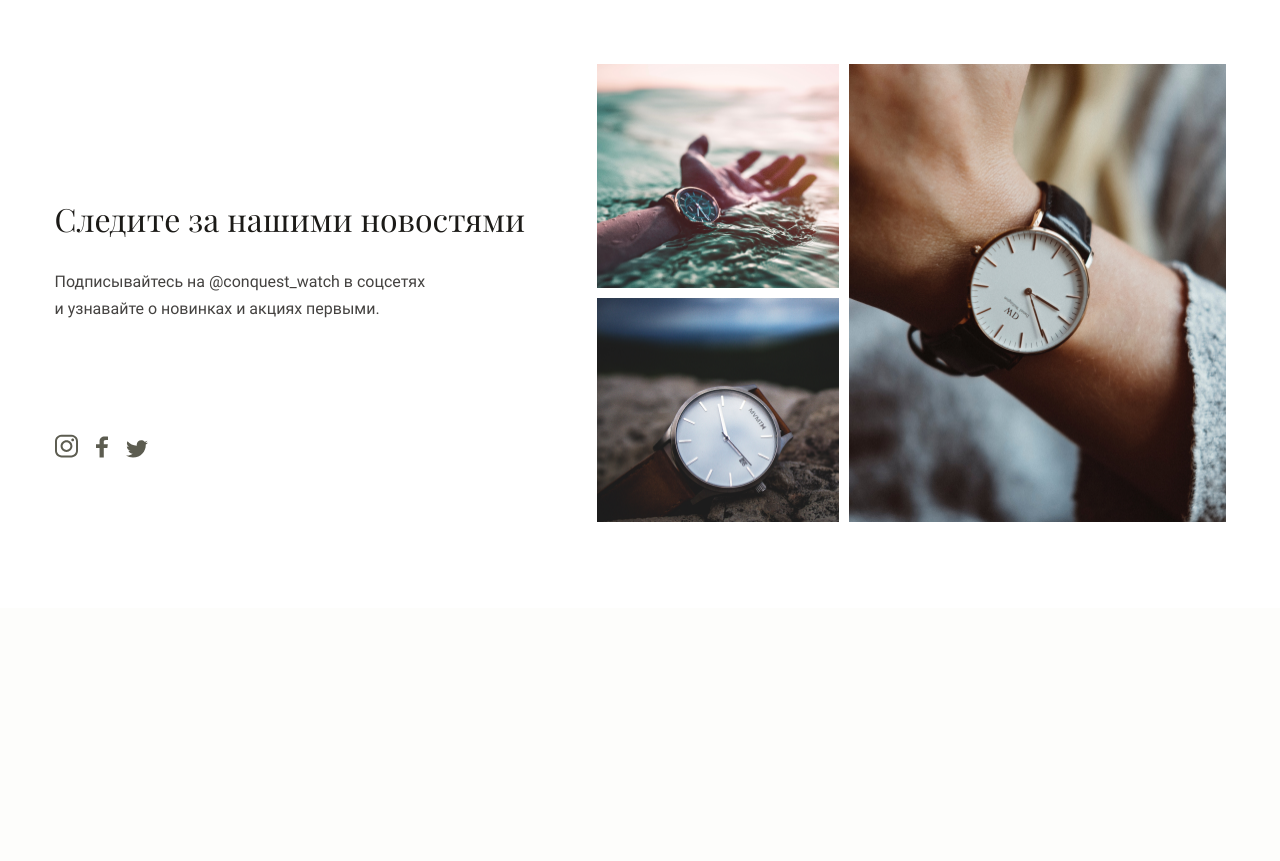
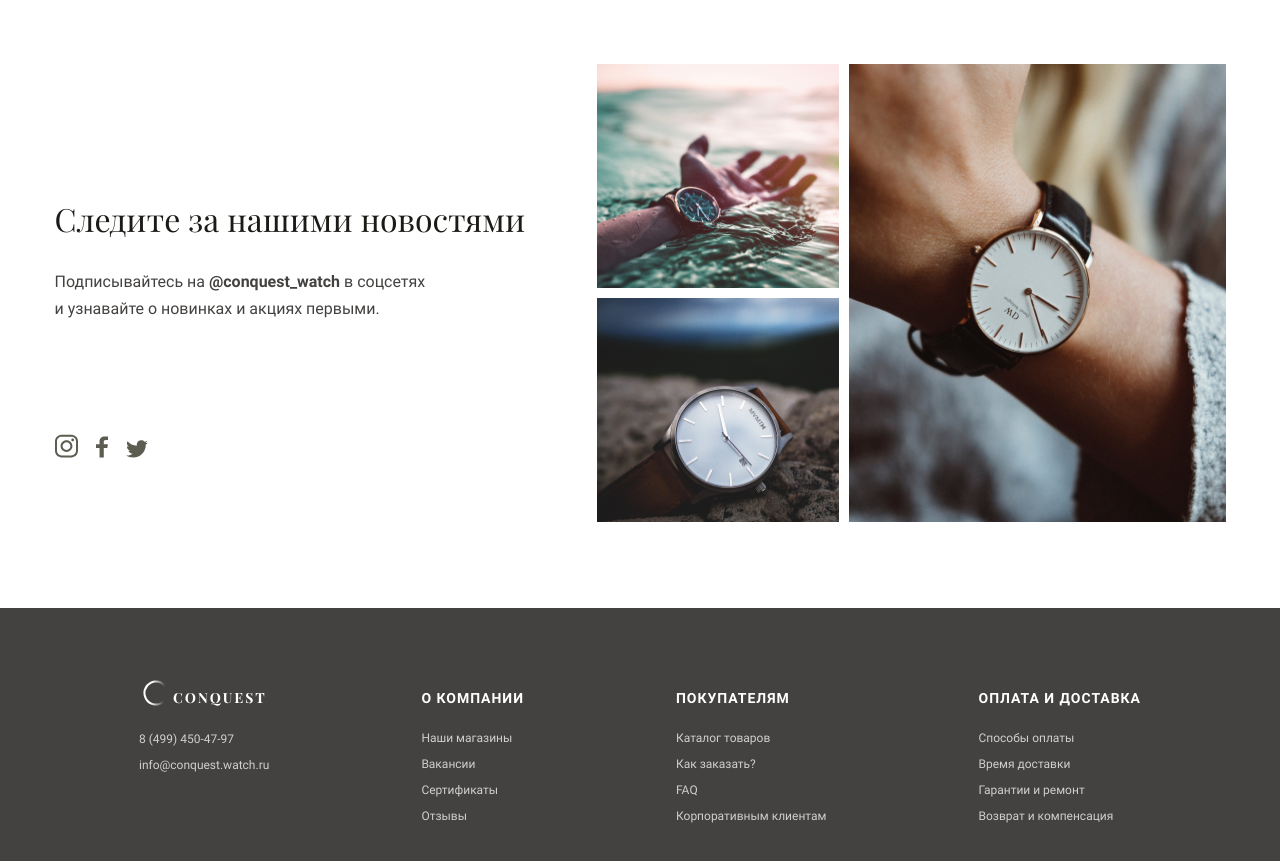
Before and after one commit to IgorDetkin/HomeWork_2_project-, a website built with webpack: page src/index.html in a window 1280 px wide. Shown: the part 2104-2965 px from the top of the page. Before the commit the page ends 2712 px from the top, so only its background shows below. Built offline with nearby package versions, Linux system fonts and the light colour scheme.

Commit message:
add_footer

```diff
--- a/src/blocks/about/about.css
+++ b/src/blocks/about/about.css
@@ -17,7 +17,7 @@
     align-items: center;
     justify-content: center;
     column-gap: 69px;
-
+    z-index: 1;
 }
 
 .about__img {
@@ -31,6 +31,7 @@
     display: flex;
     flex-direction: column;
     justify-content: space-between;
+
 }
 
 .about__title {
@@ -113,6 +114,7 @@
     top: 15px;
     border: 1px solid rgba(212, 176, 152, 1);
     border-radius: 50%;
+    z-index: 0;
 }
 
 
--- a/src/blocks/footer/footer.css
+++ b/src/blocks/footer/footer.css
@@ -0,0 +1,55 @@
+
+.footer {
+    width: 100%;
+    height: 275px;
+    display: flex;
+    justify-content: center;
+    align-items: center;
+    background: #444240;
+}
+
+.footer__container {
+    margin: 75px 0 67px ;
+    width: 1002px;
+    display: flex;
+    flex-direction: row;
+    justify-content: space-between;
+    align-items: flex-start;
+}
+
+.footer__block {
+}
+
+.footer__block-img {
+    margin: 0 0 5px;
+}
+
+.footer__block-title {
+    padding: 14px 0 0;
+    margin: 0 0 25px;
+    font-family: 'Roboto';
+    font-style: normal;
+    font-weight: 700;
+    font-size: 14px;
+    line-height: 16px;
+    letter-spacing: 0.07em;
+    text-transform: uppercase;
+    color: #FFFFFF;
+}
+
+.footer__list {
+    list-style: none;
+    padding: 0;
+    margin: 0;
+}
+
+
+.footer__list-element {
+    margin-top: 12px;
+    font-family: 'Roboto';
+    font-style: normal;
+    font-weight: 400;
+    font-size: 12px;
+    line-height: 14px;
+    color: rgba(255, 255, 255, 0.75);
+}
--- a/src/index.html
+++ b/src/index.html
@@ -145,7 +145,7 @@
             <div class="subscribe__container">
                 <div class="subscribe__left">
                     <h2 class="subscribe__title">Следите за нашими новостями</h2>
-                    <p class="subscribe__text">Подписывайтесь на @conquest_watch в соцсетях <br/>и
+                    <p class="subscribe__text">Подписывайтесь на <strong>@conquest_watch</strong> в соцсетях <br/>и
                         узнавайте о новинках и акциях первыми.
                     </p>
                     <div class="subscribe__links">
@@ -178,6 +178,44 @@
     <footer class="footer">
         <div class="footer__container">
 
+            <div class="footer__block">
+                <img src="<%=require('../images/logo_footer.svg')%>" alt="лого" class="footer__block-img">
+                <ul class="footer__list">
+                    <li class="footer__list-element">8 (499) 450-47-97</li>
+                    <li class="footer__list-element">info@conquest.watch.ru</li>
+                </ul>
+            </div>
+
+            <div class="footer__block">
+                <p class="footer__block-title">о компании</p>
+                <ul class="footer__list">
+                    <li class="footer__list-element">Наши магазины</li>
+                    <li class="footer__list-element">Вакансии</li>
+                    <li class="footer__list-element">Сертификаты</li>
+                    <li class="footer__list-element">Отзывы</li>
+                </ul>
+            </div>
+
+            <div class="footer__block">
+                <p class="footer__block-title">покупателям</p>
+                <ul class="footer__list">
+                    <li class="footer__list-element">Каталог товаров</li>
+                    <li class="footer__list-element">Как заказать?</li>
+                    <li class="footer__list-element">FAQ</li>
+                    <li class="footer__list-element">Корпоративным клиентам</li>
+                </ul>
+            </div>
+
+            <div class="footer__block">
+                <p class="footer__block-title">оплата и доставка</p>
+                <ul class="footer__list">
+                    <li class="footer__list-element">Способы оплаты</li>
+                    <li class="footer__list-element">Время доставки</li>
+                    <li class="footer__list-element">Гарантии и ремонт</li>
+                    <li class="footer__list-element">Возврат и компенсация</li>
+                </ul>
+            </div>
+
         </div>
     </footer>
 </body>
```
